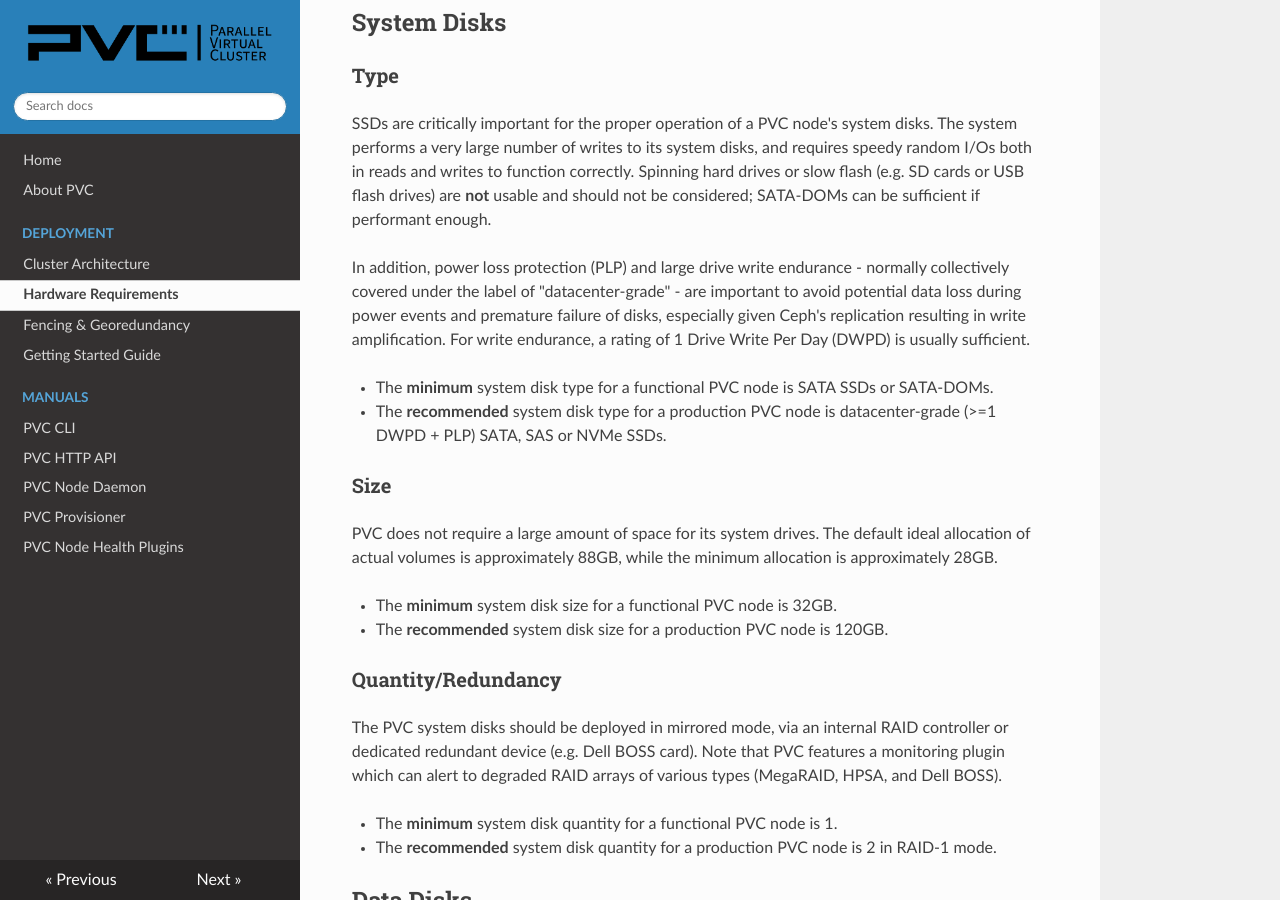
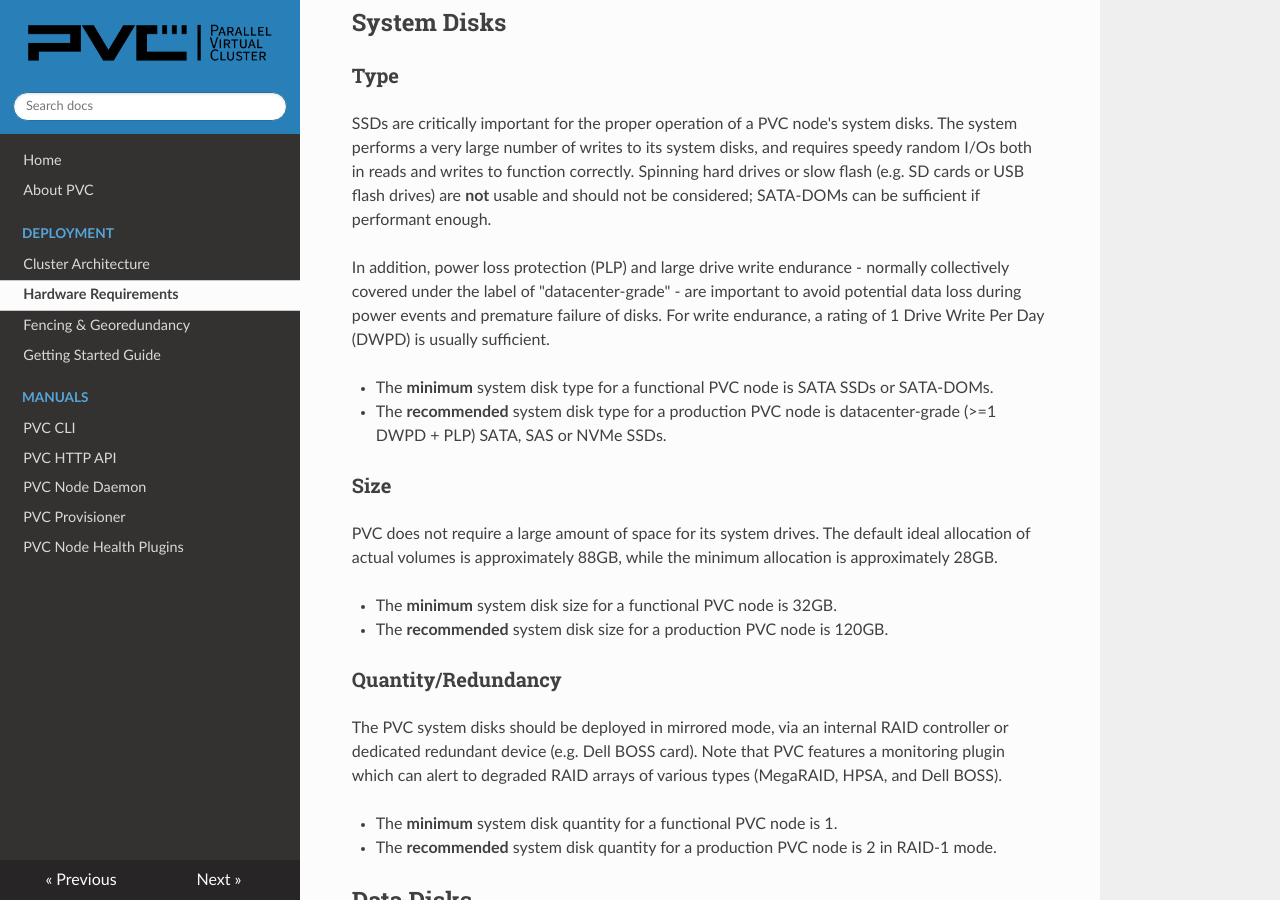
Before and after one commit to parallelvirtualcluster/docs, an MkDocs documentation site: the page built from docs/deployment/hardware-requirements.md, in a window 1280 px wide and 900 px high, scrolled down 5592 px. Built offline with MkDocs 1.6.1, drawn with Linux system fonts in a browser that asks for light colours; nearby versions of some CDN libraries.

Commit message:
Remove spurious reference to Ceph

```diff
--- a/docs/deployment/hardware-requirements.md
+++ b/docs/deployment/hardware-requirements.md
@@ -127,7 +127,7 @@
 
 SSDs are critically important for the proper operation of a PVC node's system disks. The system performs a very large number of writes to its system disks, and requires speedy random I/Os both in reads and writes to function correctly. Spinning hard drives or slow flash (e.g. SD cards or USB flash drives) are **not** usable and should not be considered; SATA-DOMs can be sufficient if performant enough.
 
-In addition, power loss protection (PLP) and large drive write endurance - normally collectively covered under the label of "datacenter-grade" - are important to avoid potential data loss during power events and premature failure of disks, especially given Ceph's replication resulting in write amplification. For write endurance, a rating of 1 Drive Write Per Day (DWPD) is usually sufficient.
+In addition, power loss protection (PLP) and large drive write endurance - normally collectively covered under the label of "datacenter-grade" - are important to avoid potential data loss during power events and premature failure of disks. For write endurance, a rating of 1 Drive Write Per Day (DWPD) is usually sufficient.
 
 * The **minimum** system disk type for a functional PVC node is SATA SSDs or SATA-DOMs.
 
```
